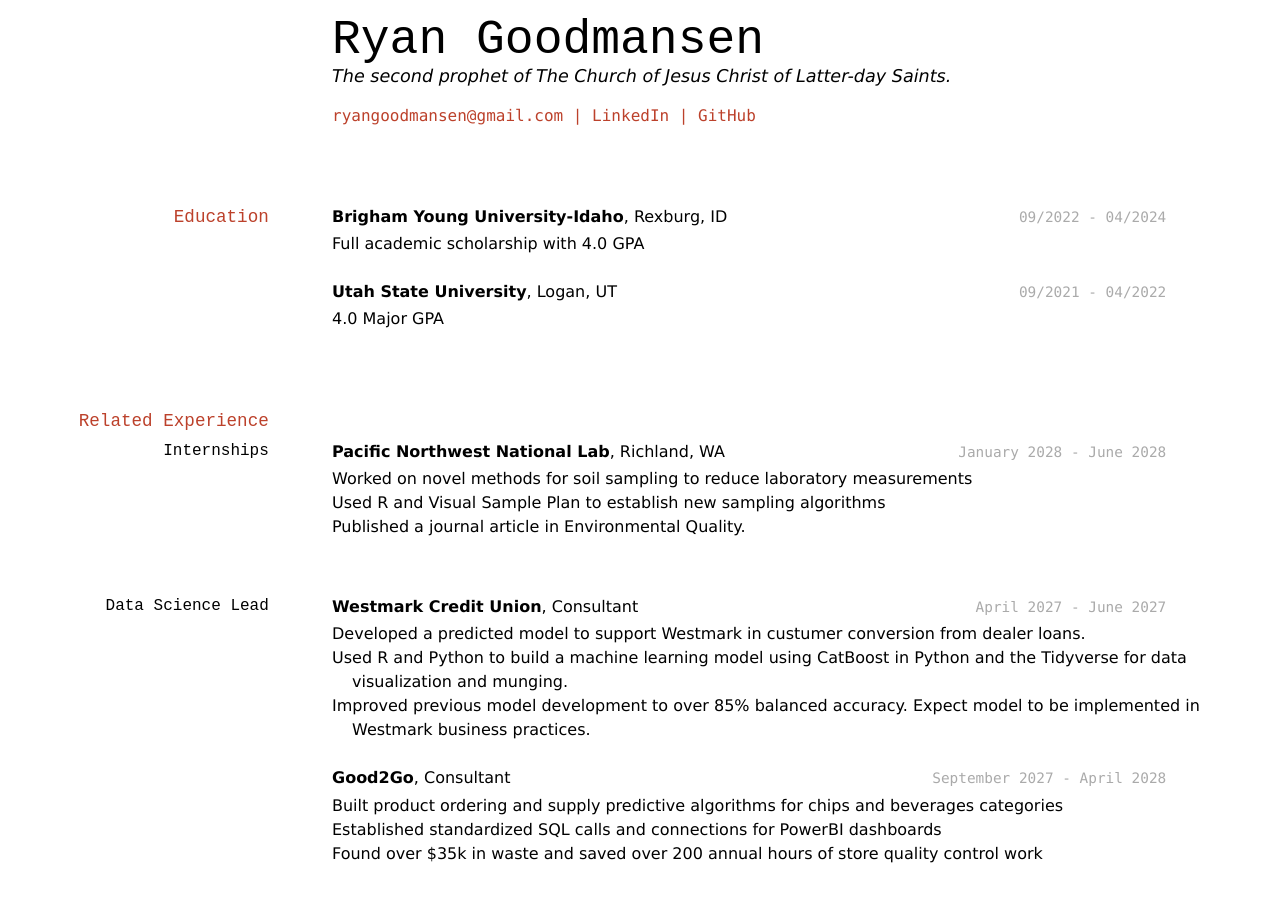
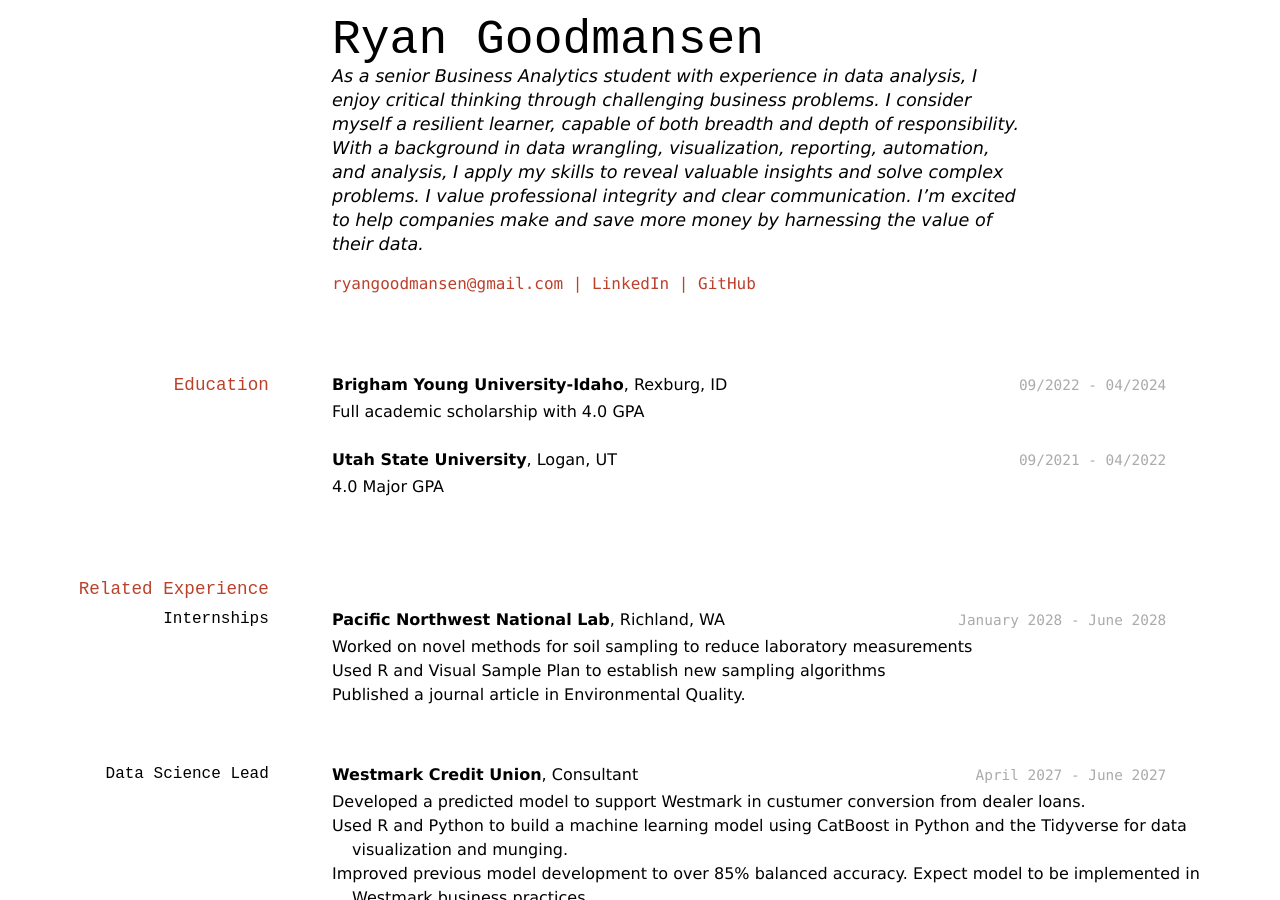
Before and after one commit to rgoodmansen/goodmansen-resume, a Jekyll site: the page built from docs/index.md, in a window 1280 px wide and 900 px high. Built offline with Jekyll 4.4.1, drawn with Linux system fonts in a browser that asks for light colours.

Commit message:
Added about section

```diff
--- a/docs/index.md
+++ b/docs/index.md
@@ -4,12 +4,12 @@
 ---
 # Ryan Goodmansen
 
-The second prophet of The Church of Jesus Christ of Latter-day Saints.
+As a senior Business Analytics student with experience in data analysis, I enjoy critical thinking through challenging business problems. I consider myself a resilient learner, capable of both breadth and depth of responsibility. With a background in data wrangling, visualization, reporting, automation, and analysis, I apply my skills to reveal valuable insights and solve complex problems. I value professional integrity and clear communication. I’m excited to help companies make and save more money by harnessing the value of their data.
 
 <div id="webaddress">
 <a href="ryangoodmansen@gmail.com">ryangoodmansen@gmail.com</a>
 | <a href="https://www.linkedin.com/in/ryan-goodmansen/">LinkedIn</a>
-| <a href="https://rgoodmansen.github.io/goodmansen-resume/">GitHub</a>
+| <a href="https://github.com/rgoodmansen">GitHub</a>
 </div>
 
 <!-- https://www.monique.tech/the-art-of-markdown -->
```
